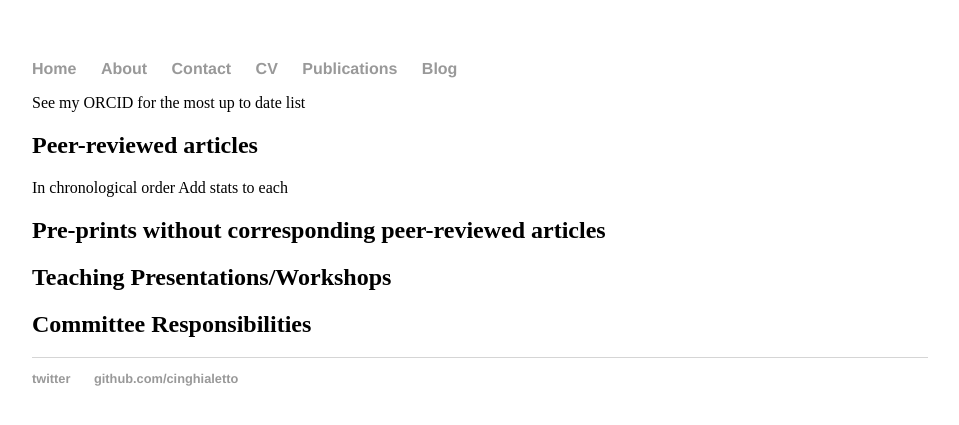
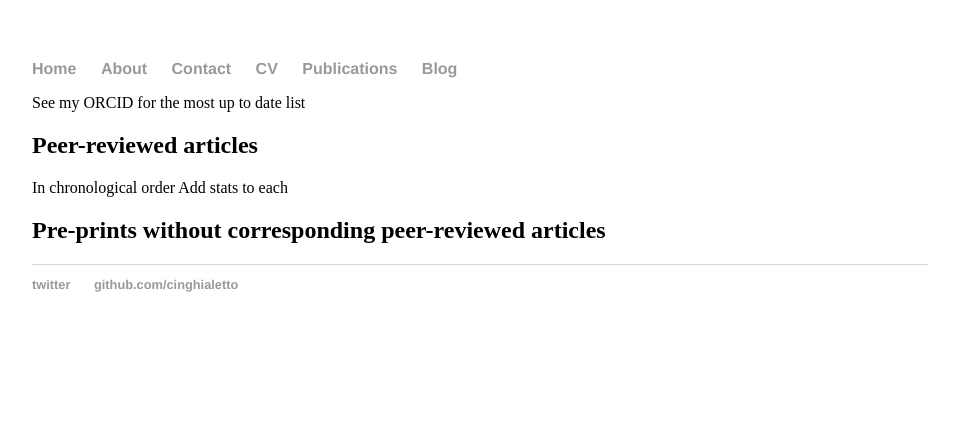
Before and after one commit to Cinghialetto/Cinghialetto.github.io, a Jekyll site: the page built from publications/index.html, in a window 1280 px wide. Shown: the top 425 px of the page, without its empty margins (160-1119 px from the left). Built offline with Jekyll 4.4.1, drawn with Linux system fonts in a browser that asks for light colours.

Commit message:
Update index.html

```diff
--- a/publications/index.html
+++ b/publications/index.html
@@ -10,7 +10,3 @@ In chronological order
 Add stats to each
 
 <h2>Pre-prints without corresponding peer-reviewed articles</h2>
-
-<h2>Teaching Presentations/Workshops</h2>
-
-<h2>Committee Responsibilities</h2>
```
